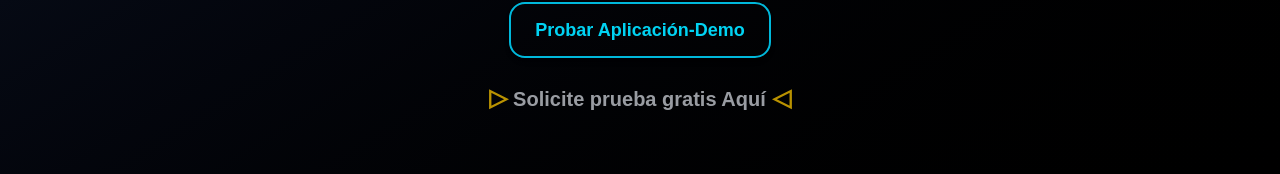
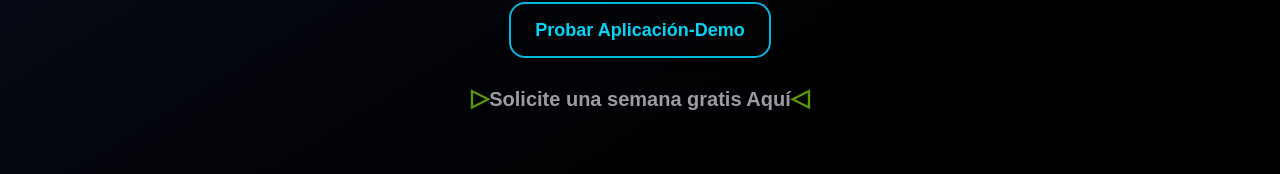
Before and after one commit to wuaicot/conozca-libro-de-registros-2.0, a Next.js app: page / in a window 1280 px wide. Shown: the part 494-668 px from the top of the page. Built offline with nearby package versions, Linux system fonts and the light colour scheme.

Commit message:
adding video demo

```diff
--- a/src/components/VideoDemo.tsx
+++ b/src/components/VideoDemo.tsx
@@ -3,7 +3,7 @@ import React from 'react'
 
 export default function VideoDemo() {
   return (
-    <div className="flex flex-col items-center  justify-center p-4 bg-black min-h-screen border mt-4">
+    <div className="flex flex-col items-center  justify-center p-4 bg-black min-h-screen  mt-4">
       <h1 className="text-3xl sm:text-4xl font-bold text-white mb-6 justify-start -mt-20">
         Video Demo —
       </h1>
@@ -20,7 +20,7 @@ export default function VideoDemo() {
           </aside>
       <div className="w-full max-w-md sm:max-w-lg lg:max-w-2xl">
         <video
-          src="/video-demo.mp4"
+          src="/vd-conozca-lr-2-0.mp4"
           controls
           playsInline
           className="w-full h-auto rounded-xl shadow-2xl"
--- a/src/pages/index.tsx
+++ b/src/pages/index.tsx
@@ -68,7 +68,7 @@ export default function LandingPage() {
               className="cursor-pointer mt-6 text-xl font-semibold text-gray-300 animate-pulse"
               onClick={() => setShowModal(true)}
             >
-             <span className="animate-bounce text-yellow-400 text-2xl">▷</span> Solicite prueba gratis Aquí<span className="animate-bounce text-yellow-400 text-2xl"> ◁</span>
+             <span className="animate-bounce text-lime-500 text-2xl">▷</span>Solicite una semana gratis Aquí<span className="animate-bounce text-lime-500 text-2xl">◁</span>
             </p>
           </div>
       </section>
```
Also changed, not shown: 1 other file (tests, documents, lock files or other folders).
